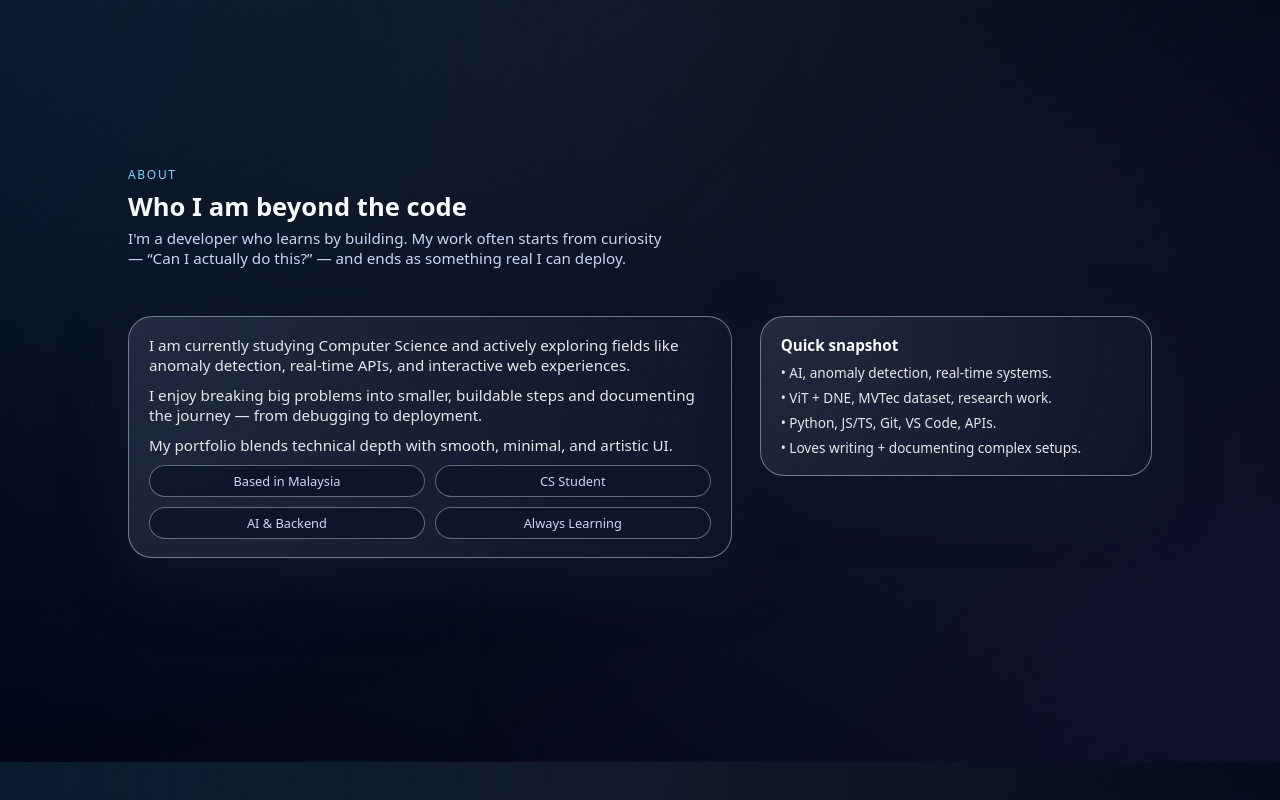
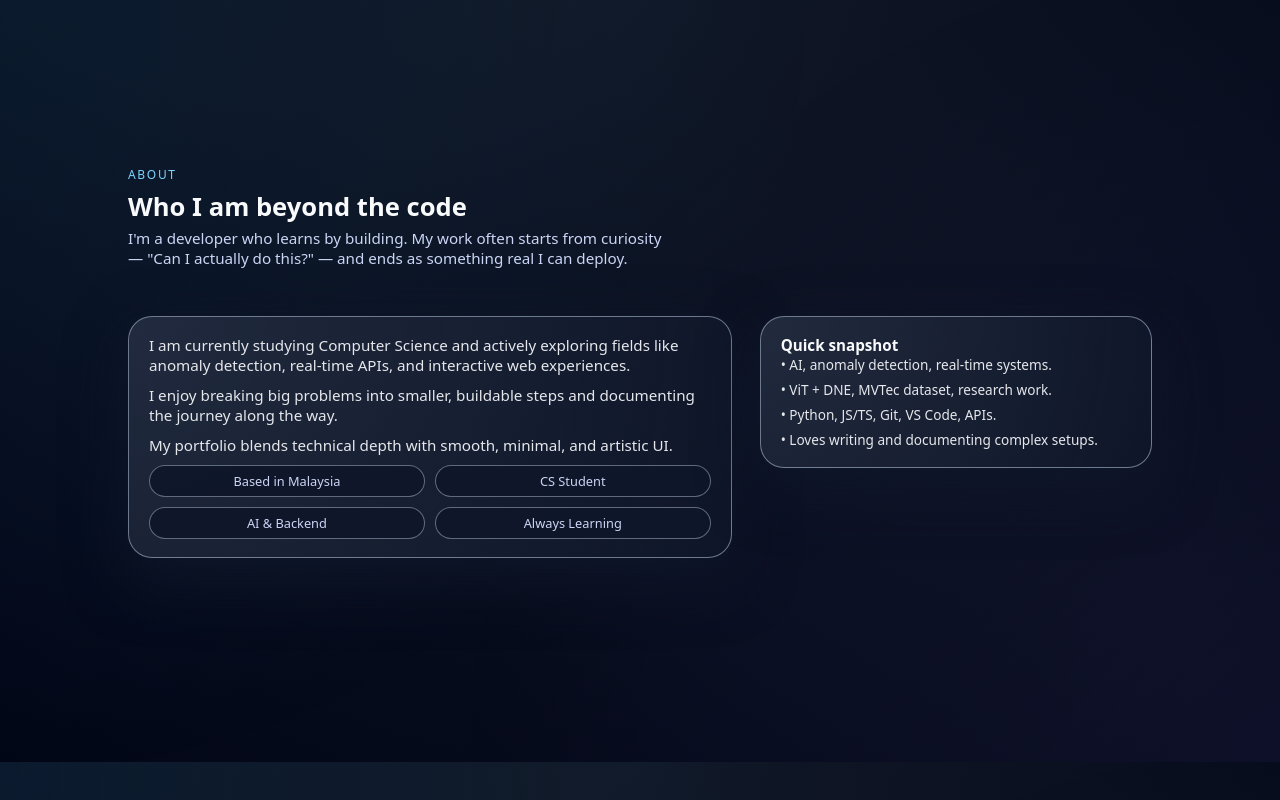
Before and after one commit to suhaff/numaan-portfolio, a Next.js app: page / in a window 1280 px wide. Shown: the part 838-1638 px from the top of the page. Built offline with nearby package versions, Linux system fonts and the light colour scheme.

Commit message:
Fix ESLint + TypeScript and update portfolio

```diff
--- a/src/app/page.tsx
+++ b/src/app/page.tsx
@@ -16,9 +16,7 @@ const HomePage: React.FC = () => {
           }
         });
       },
-      {
-        threshold: 0.15,
-      }
+      { threshold: 0.15 }
     );
 
     elements.forEach((el) => observer.observe(el));
@@ -28,29 +26,29 @@ const HomePage: React.FC = () => {
     };
   }, []);
 
-  // ✅ FIXED: Real working form submit handler
-  const handleSubmit = async (e: any) => {
+  // FIXED: Typed form handler + ESLint compliance
+  const handleSubmit = async (e: React.FormEvent<HTMLFormElement>) => {
     e.preventDefault();
 
+    const form = e.currentTarget;
+
     const formData = {
-      name: e.target.name.value,
-      email: e.target.email.value,
-      message: e.target.message.value,
+      name: (form.elements.namedItem("name") as HTMLInputElement).value,
+      email: (form.elements.namedItem("email") as HTMLInputElement).value,
+      message: (form.elements.namedItem("message") as HTMLTextAreaElement).value,
     };
 
     const res = await fetch("/api/contact", {
       method: "POST",
       body: JSON.stringify(formData),
-      headers: {
-        "Content-Type": "application/json",
-      },
+      headers: { "Content-Type": "application/json" },
     });
 
     const data = await res.json();
 
     if (data.success) {
       alert("Message sent successfully!");
-      e.target.reset();
+      form.reset();
     } else {
       alert("Failed to send message. Please try again.");
     }
@@ -78,17 +76,17 @@ const HomePage: React.FC = () => {
       <section className="page" id="hero">
         <div className="hero-copy reveal">
           <div className="hero-intro-eyebrow">PORTFOLIO · {currentYear}</div>
+
           <h1 className="hero-title">
-            I build <span className="accent">thoughtful, technical</span>{" "}
-            experiences
+            I build <span className="accent">thoughtful, technical</span> experiences
             <br />
             across AI, backend, and the web.
           </h1>
+
           <p className="hero-subtitle">
-            I&apos;m Numaan Suhaff — a computer science student and aspiring
-            software engineer. I enjoy turning messy ideas into clear, working
-            systems: from anomaly detection with ViT + DNE to resume scanners
-            and interactive tools.
+            I&apos;m Numaan Suhaff — a computer science student and aspiring software engineer.
+            I enjoy turning messy ideas into clear, working systems: from anomaly detection with
+            ViT + DNE to resume scanners and interactive tools.
           </p>
 
           <div className="hero-actions">
@@ -97,32 +95,33 @@ const HomePage: React.FC = () => {
           </div>
 
           <div className="hero-tagline">
-            Currently exploring: continual learning · real-time APIs · clean,
-            artful interfaces.
+            Currently exploring: continual learning · real-time APIs · clean, artful interfaces.
           </div>
         </div>
 
-        {/* 3D ORBIT */}
+        {/* ORBIT UI */}
         <div className="hero-orbit reveal">
           <div className="hero-orbit-ring"></div>
 
-          <div className="hero-pill" style={{ top: "8%", left: "8%", transform: "translateZ(40px) rotateY(-10deg)" }}>
+          <div className="hero-pill"
+            style={{ top: "8%", left: "8%", transform: "translateZ(40px) rotateY(-10deg)" }}>
             <strong>AI / ML</strong> · <span>ViT · DNE · Anomaly Detection</span>
           </div>
 
-          <div className="hero-pill" style={{ top: "22%", right: "4%", transform: "translateZ(20px) rotateY(14deg)" }}>
+          <div className="hero-pill"
+            style={{ top: "22%", right: "4%", transform: "translateZ(20px) rotateY(14deg)" }}>
             <strong>Backend</strong> · <span>Python · APIs · Fast work</span>
           </div>
 
-          <div className="hero-pill" style={{ bottom: "18%", left: "12%", transform: "translateZ(30px) rotateY(-6deg)" }}>
+          <div className="hero-pill"
+            style={{ bottom: "18%", left: "12%", transform: "translateZ(30px) rotateY(-6deg)" }}>
             <strong>Student</strong> · <span>CS · Malaysia</span>
           </div>
 
           <div className="hero-orbit-core">
             <div className="hero-core-title">numaansuhaff.xyz</div>
             <div className="hero-core-caption">
-              A living, scroll-down story of what I&apos;m learning, building,
-              and shipping.
+              A living, scroll-down story of what I&apos;m learning, building, and shipping.
             </div>
           </div>
         </div>
@@ -133,22 +132,22 @@ const HomePage: React.FC = () => {
         <div className="section-header reveal">
           <div className="section-kicker">About</div>
           <h2 className="section-title">Who I am beyond the code</h2>
+
           <p className="section-description">
-            I&apos;m a developer who learns by building. My work often starts
-            from curiosity — “Can I actually do this?” — and ends as something real I can deploy.
+            I&apos;m a developer who learns by building. My work often starts from curiosity —
+            &quot;Can I actually do this?&quot; — and ends as something real I can deploy.
           </p>
         </div>
 
         <div className="content">
           <div className="card-3d reveal about-text">
             <p>
-              I am currently studying Computer Science and actively exploring
-              fields like anomaly detection, real-time APIs, and interactive web
-              experiences.
+              I am currently studying Computer Science and actively exploring fields like anomaly
+              detection, real-time APIs, and interactive web experiences.
             </p>
             <p>
-              I enjoy breaking big problems into smaller, buildable steps and
-              documenting the journey — from debugging to deployment.
+              I enjoy breaking big problems into smaller, buildable steps and documenting the journey
+              along the way.
             </p>
             <p>
               My portfolio blends technical depth with smooth, minimal, and artistic UI.
@@ -157,18 +156,28 @@ const HomePage: React.FC = () => {
             <div className="about-grid">
               <div className="about-tag">Based in Malaysia</div>
               <div className="about-tag">CS Student</div>
-              <div className="about-tag">AI & Backend</div>
+              <div className="about-tag">AI &amp; Backend</div>
               <div className="about-tag">Always Learning</div>
             </div>
           </div>
 
           <div className="card-3d reveal">
-            <h3 style={{ fontSize: "0.95rem", marginBottom: "8px" }}>Quick snapshot</h3>
-            <ul style={{ listStyle: "none", fontSize: "0.85rem", color: "#e5e7eb", display: "flex", flexDirection: "column", gap: "6px" }}>
+            <h3 style={{ fontSize: "0.95rem" }}>Quick snapshot</h3>
+
+            <ul
+              style={{
+                listStyle: "none",
+                fontSize: "0.85rem",
+                color: "#e5e7eb",
+                display: "flex",
+                flexDirection: "column",
+                gap: "6px",
+              }}
+            >
               <li>• AI, anomaly detection, real-time systems.</li>
               <li>• ViT + DNE, MVTec dataset, research work.</li>
               <li>• Python, JS/TS, Git, VS Code, APIs.</li>
-              <li>• Loves writing + documenting complex setups.</li>
+              <li>• Loves writing and documenting complex setups.</li>
             </ul>
           </div>
         </div>
@@ -179,6 +188,7 @@ const HomePage: React.FC = () => {
         <div className="section-header reveal">
           <div className="section-kicker">Skills</div>
           <h2 className="section-title">What I work with</h2>
+
           <p className="section-description">
             A quick overview of my tools, stack, and learning journey.
           </p>
@@ -196,7 +206,7 @@ const HomePage: React.FC = () => {
           </div>
 
           <div className="skill-item reveal">
-            <div className="skill-label">Web & Backend</div>
+            <div className="skill-label">Web &amp; Backend</div>
             <div className="skill-tags">APIs, Node/Express, JSON</div>
           </div>
 
@@ -222,6 +232,7 @@ const HomePage: React.FC = () => {
         <div className="section-header reveal">
           <div className="section-kicker">Projects</div>
           <h2 className="section-title">Things I&apos;ve built</h2>
+
           <p className="section-description">
             A mix of personal experiments, academic research, and real shipped work.
           </p>
@@ -232,7 +243,8 @@ const HomePage: React.FC = () => {
             <div className="project-pill">AI / Anomaly Detection</div>
             <div className="project-title">Continual Anomaly Detection with ViT + DNE</div>
             <p className="project-description">
-              Research project using Vision Transformers and DNE on MVTec to analyze task-wise anomaly behavior.
+              Research project using Vision Transformers and DNE on MVTec to analyze
+              task-wise anomaly behavior.
             </p>
             <div className="project-meta">PyTorch · MVTec</div>
           </article>
@@ -241,7 +253,8 @@ const HomePage: React.FC = () => {
             <div className="project-pill">APIs</div>
             <div className="project-title">Real-Time Sentiment Analysis API</div>
             <p className="project-description">
-              A live sentiment API originally built for Reddit, with fallback sources for reliability.
+              A live sentiment API originally built for Reddit, with fallback sources
+              for reliability.
             </p>
             <div className="project-meta">Python · NLP</div>
           </article>
@@ -250,7 +263,8 @@ const HomePage: React.FC = () => {
             <div className="project-pill">Desktop App</div>
             <div className="project-title">Smart Tasks</div>
             <p className="project-description">
-              A JavaFX task manager with custom UI, export functions, and persistent data handling.
+              A JavaFX task manager with custom UI, export functions, and persistent
+              data handling.
             </p>
             <div className="project-meta">JavaFX</div>
           </article>
@@ -271,8 +285,9 @@ const HomePage: React.FC = () => {
         <div className="section-header reveal">
           <div className="section-kicker">Contact</div>
           <h2 className="section-title">Let&apos;s talk</h2>
+
           <p className="section-description">
-            Whether it's collaboration, internship, or feedback — message me.
+            Whether it&apos;s collaboration, internship, or feedback — message me.
           </p>
         </div>
 
@@ -288,7 +303,6 @@ const HomePage: React.FC = () => {
           </div>
 
           <div className="card-3d reveal">
-            {/* ✅ FIXED WORKING FORM */}
             <form className="contact-form" onSubmit={handleSubmit}>
               <div>
                 <div className="field-label">Name</div>
```
